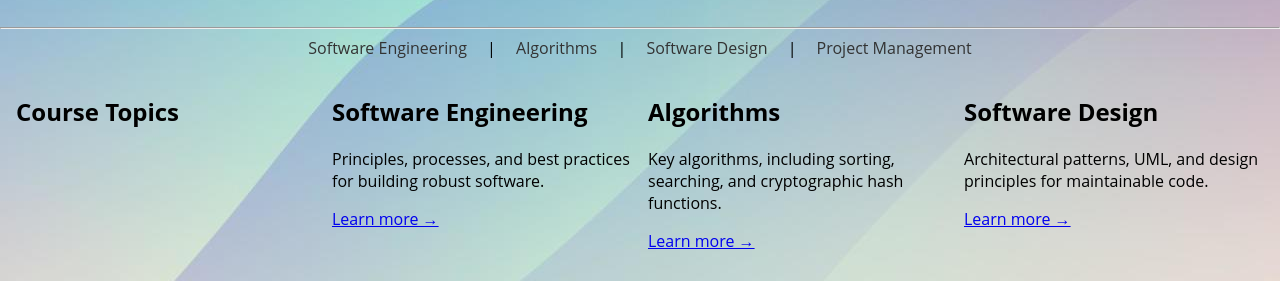
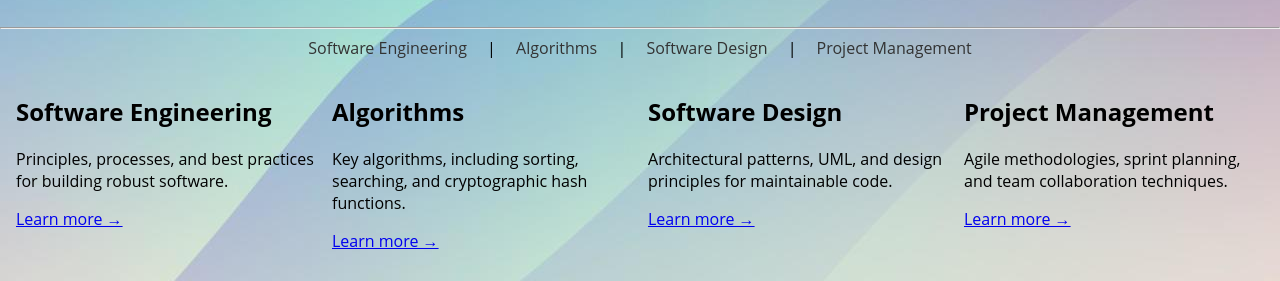
Before and after one commit to Dinomyt/hw1-main, a plain HTML site: page index.html in a window 1280 px wide. Shown: the part 87-368 px from the top of the page. Drawn offline with Linux system fonts and the light colour scheme.

Commit message:
+added style for visually hidden

```diff
--- a/css/styles.css
+++ b/css/styles.css
@@ -56,3 +56,13 @@ footer img {
   display: block;
   margin: 0.5em auto;
 }
+
+.visually-hidden {
+  position: absolute;
+  width: 1px; height: 1px;
+  margin: -1px; padding: 0;
+  overflow: hidden;
+  clip: rect(0 0 0 0);
+  white-space: nowrap;
+  border: 0;
+}
```
